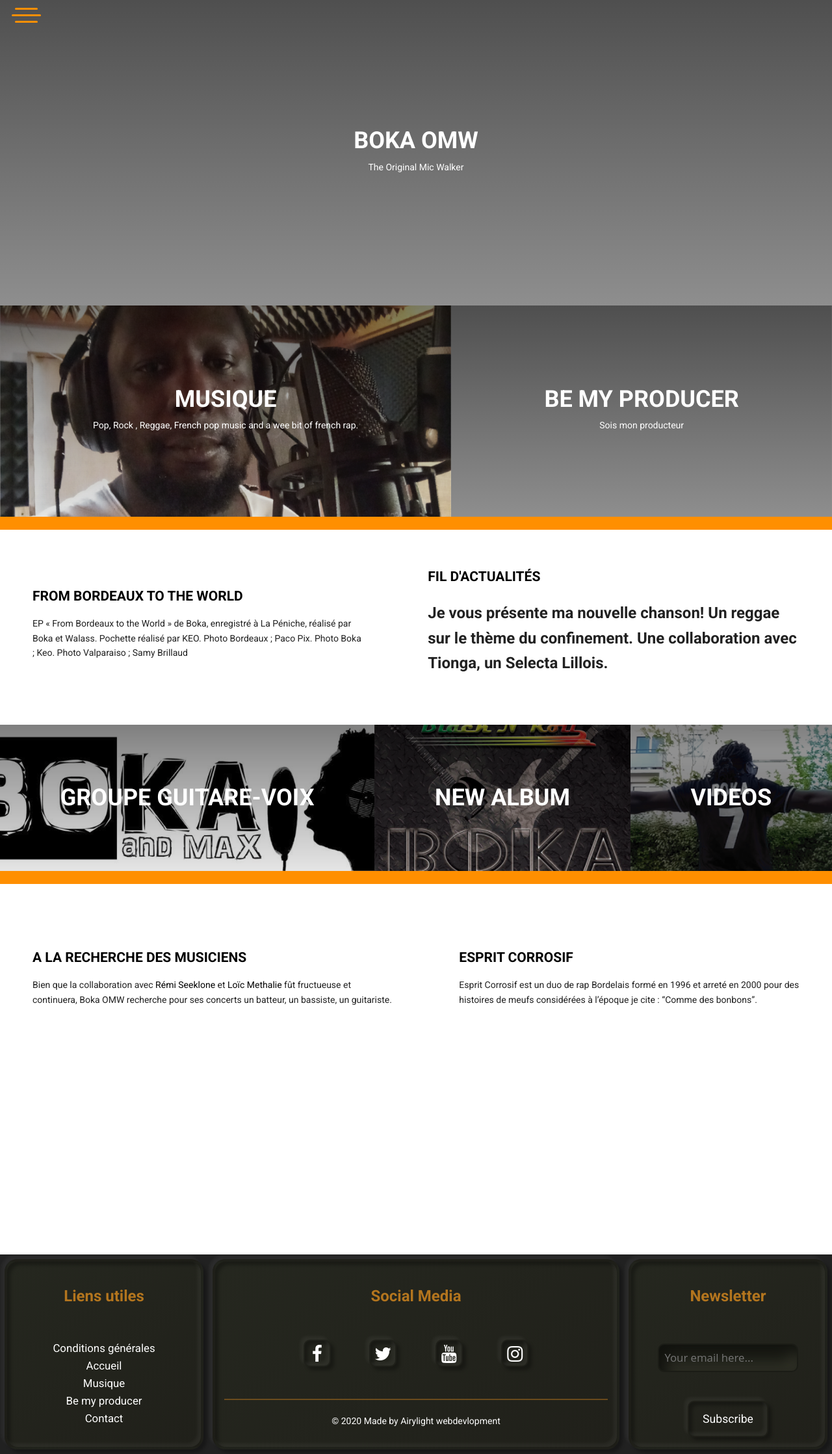
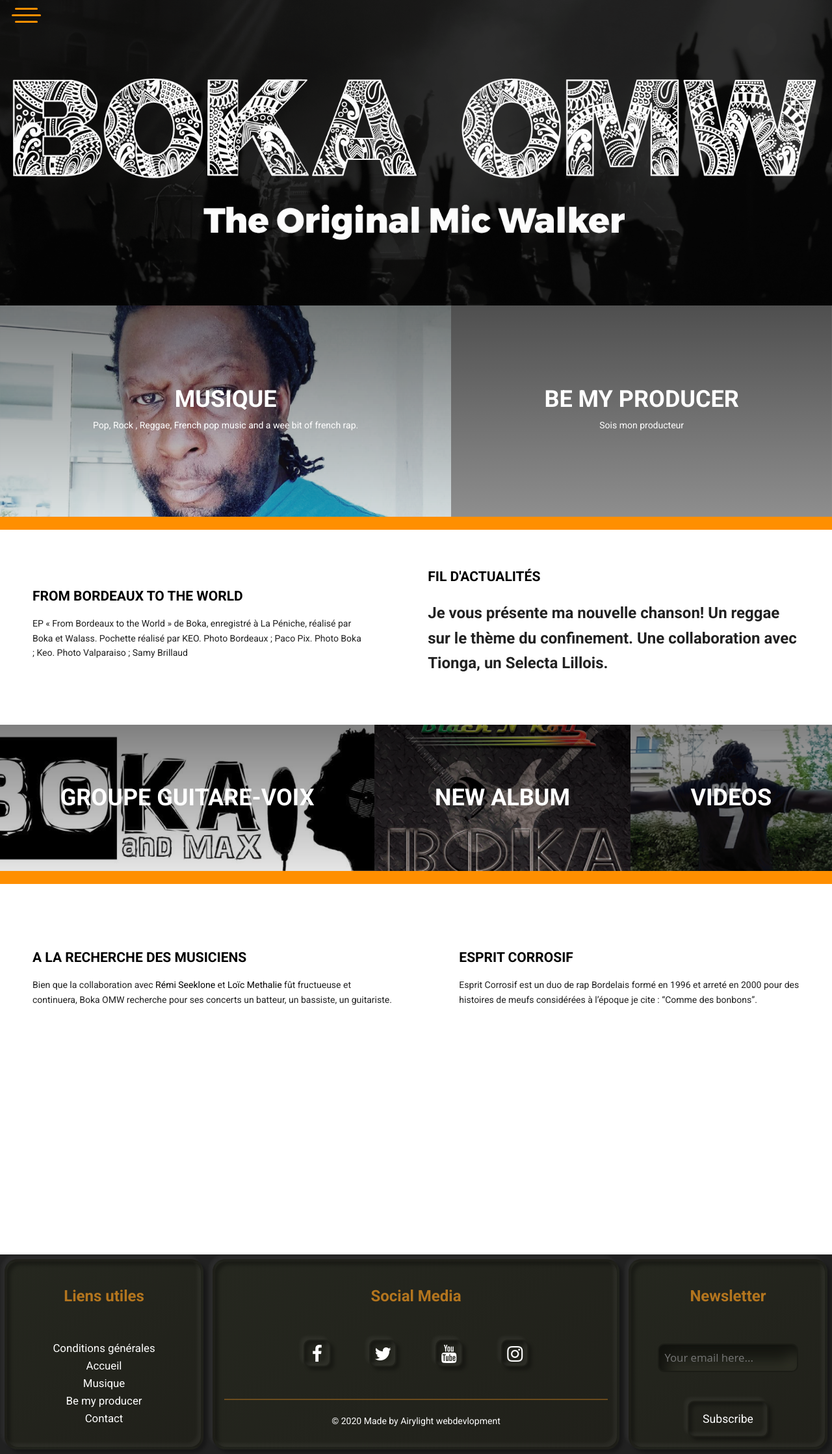
Before and after one commit to IsmaelSANE/boka, a Jekyll site: the page built from index.html, in a window 1280 px wide. Shown: the whole page at 65% size. Built offline with Jekyll 4.4.1, drawn with Linux system fonts in a browser that asks for light colours; nearby versions of some CDN libraries; Markdown is read by kramdown in place of the engine named in the settings.

Commit message:
Change the logo

```diff
--- a/_config.yml
+++ b/_config.yml
@@ -7,8 +7,8 @@ exclude: ["node_modules", "gulpfile.js", "package.json"]
 title: BOKA
 email: your-email@domain.com
 description: A small and simple site I made to test out Jekyll. Watch out! I'm going to make a material design theme next!
-#baseurl: "http://localhost:3000" # the subpath of your site, e.g. /blog
-#baseurl: ""
+#baseurl: "" # the subpath of your site, e.g. /blog
+#url: ""
 baseurl: "/boka" # the subpath of your site, e.g. /blog
 url: "https://ismaelsane.github.io" #
 # Where can people find your site?
--- a/_posts/2016-01-31-hello-portland.markdown
+++ b/_posts/2016-01-31-hello-portland.markdown
@@ -3,7 +3,7 @@ layout: post
 title:  "Musique"
 date:   2016-01-31 09:11:03
 description: Phasellus hendrerit. Pellent aliquet nibh nec urna. In nis aliquet vel, dapibus id,mattis.
-thumbnail: boka-2.png
+thumbnail: boka-quadra.png
 categories: category1
 
 # Information for the author block
--- a/assets/css/main.css
+++ b/assets/css/main.css
@@ -1084,4 +1084,12 @@ footer{
     }
 }
 
-/*cards*/
+/*HERO*/
+#hero {
+  background-image: url(/assets/img/boka-new-2.png);
+}
+@media only screen and (min-width: 900px) {
+  #hero {
+    background-image: url(/assets/img/boka-omw.png);
+  }
+}
--- a/dossier sans titre/_posts/2020-06-26-welcome-to-jekyll.markdown
+++ b/dossier sans titre/_posts/2020-06-26-welcome-to-jekyll.markdown
@@ -4,7 +4,7 @@ title:  "BOKA OMW"
 subtitle: "The Original Mic Walker"
 date:   2020-06-26 00:46:34 +0200
 categories: jekyll update
-thumbnail: boka-6.png
+thumbnail: boka-omw.png
 ---
 Enfance à Eysines
 
--- a/index.html
+++ b/index.html
@@ -4,12 +4,10 @@ title: Home
 ---
 
 {% for post in site.posts limit:1 %}
-<div class="xs-12 imgBack link textCenter vertCenter grow tall" style='background-image: linear-gradient( rgba(0, 0, 0, 0.5), rgba(0, 0, 0, 0.1) ), url({{ site.url }}/{{ site.baseurl }}/assets/img/{{ post.thumbnail }})'>
-  <div>
-    <a class='caps post-title' href='{{ site.baseurl }}/{{ post.url }}'>{{ post.title }}</a>
-    <p class='meta'>The Original Mic Walker</p>
+<a class='caps post-title' href='{{ site.baseurl }}/{{ post.url }}'>
+  <div class="xs-12 imgBack link textCenter vertCenter grow tall" id="hero">
   </div>
-</div>
+</a>
 {% endfor %}
 
 <div class='flexbox wrap'>
```
Also changed, not shown: assets/img/boka-new-2.png (added), assets/img/boka-new.png (added), assets/img/boka-omw.png (added), assets/img/boka-quadra.png (added).
